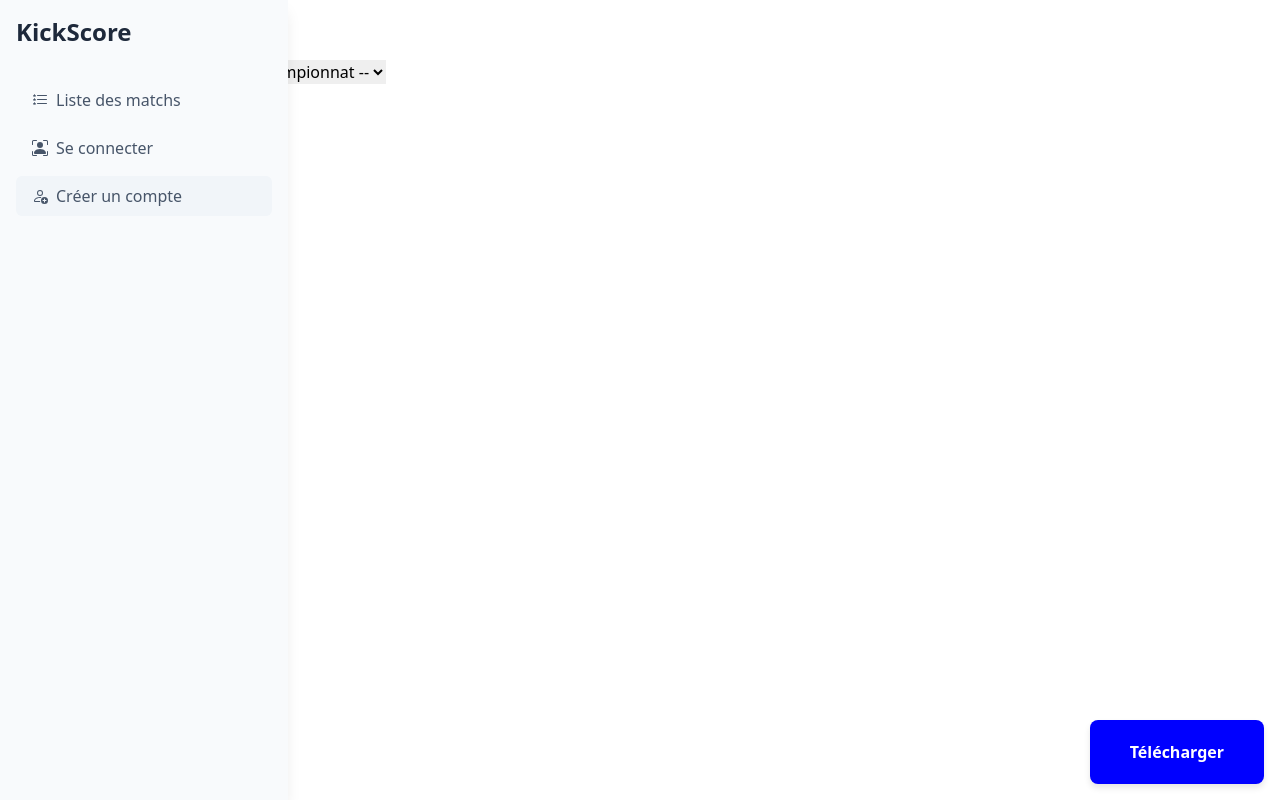
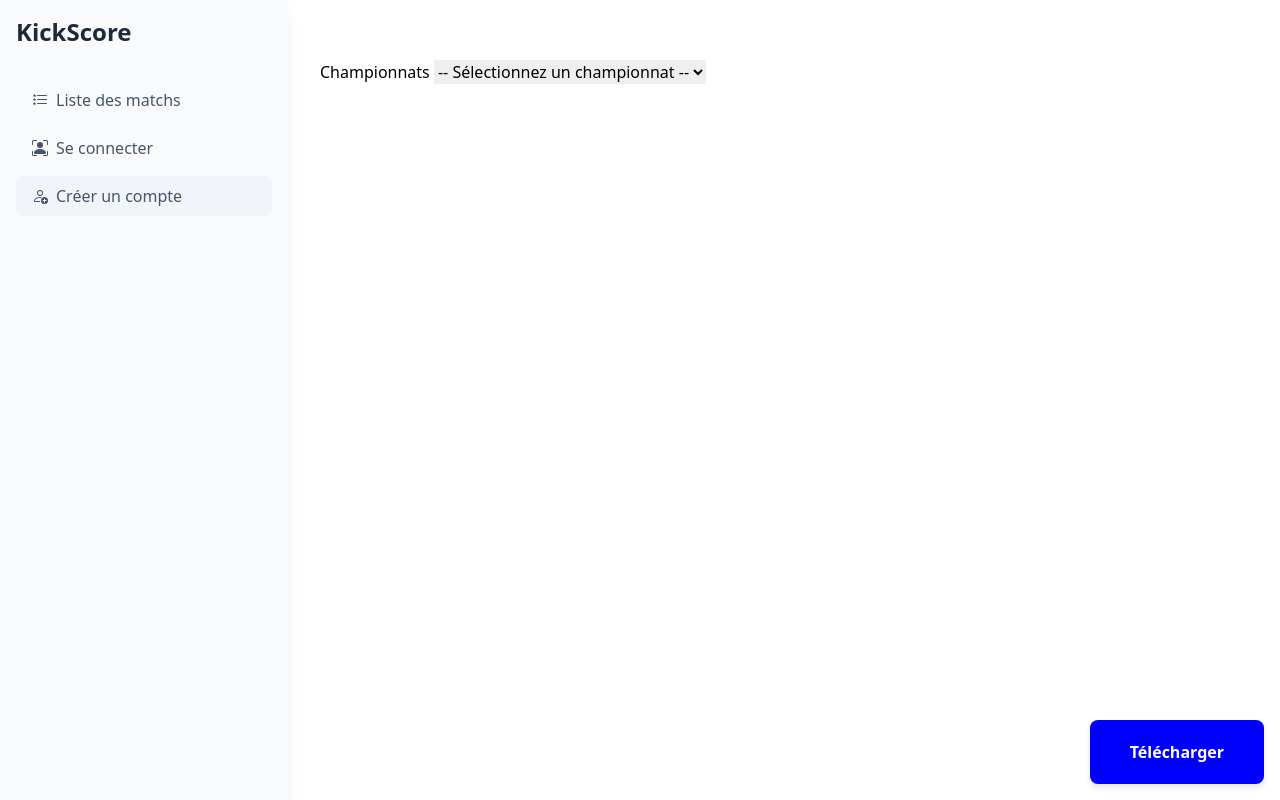
Before and after one commit to loqn/KickScore, a Symfony app: template KickScore/templates/org/select_champ.html.twig in a window 1280 px wide. Run offline with Twig, Linux system fonts and the light colour scheme; the template is opened without the code that fills it, so the values that code supplies are empty; style sheets or scripts are compiled from the project's sources; some libraries are stand-ins or nearby versions.

Commit message:
Fix Margin problem

```diff
--- a/KickScore/templates/org/select_champ.html.twig
+++ b/KickScore/templates/org/select_champ.html.twig
@@ -4,6 +4,7 @@
 
 {% block body %}
 <div class="container mt-5">
+
     <h1 class="mb-4">Sélectionner un championnat</h1>
 
     <form method="post" action="{{ path('download_orga') }}">
@@ -23,5 +24,11 @@
             Télécharger</button>
         </div>
     </form>
+
 </div>
+    <style>
+        form{
+            margin-left: 20em;
+        }
+   </style>
 {% endblock %}
```
